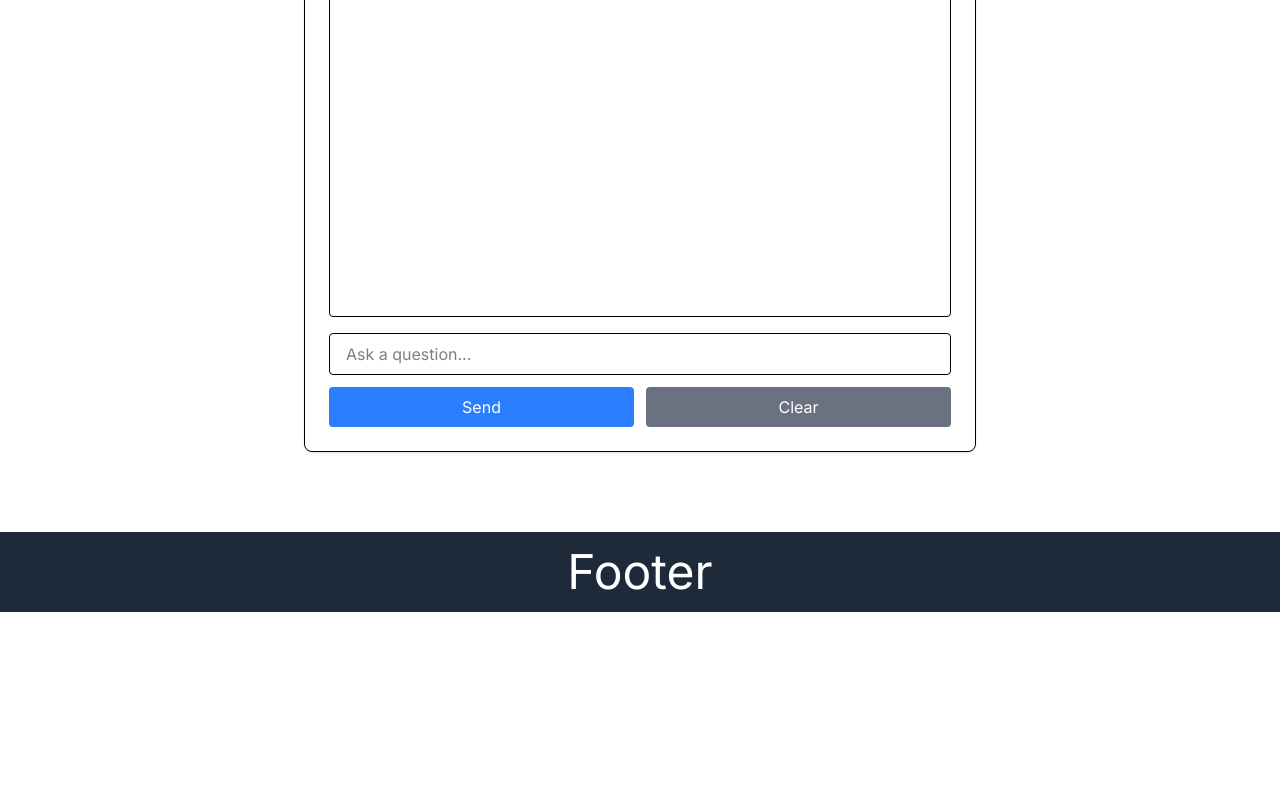
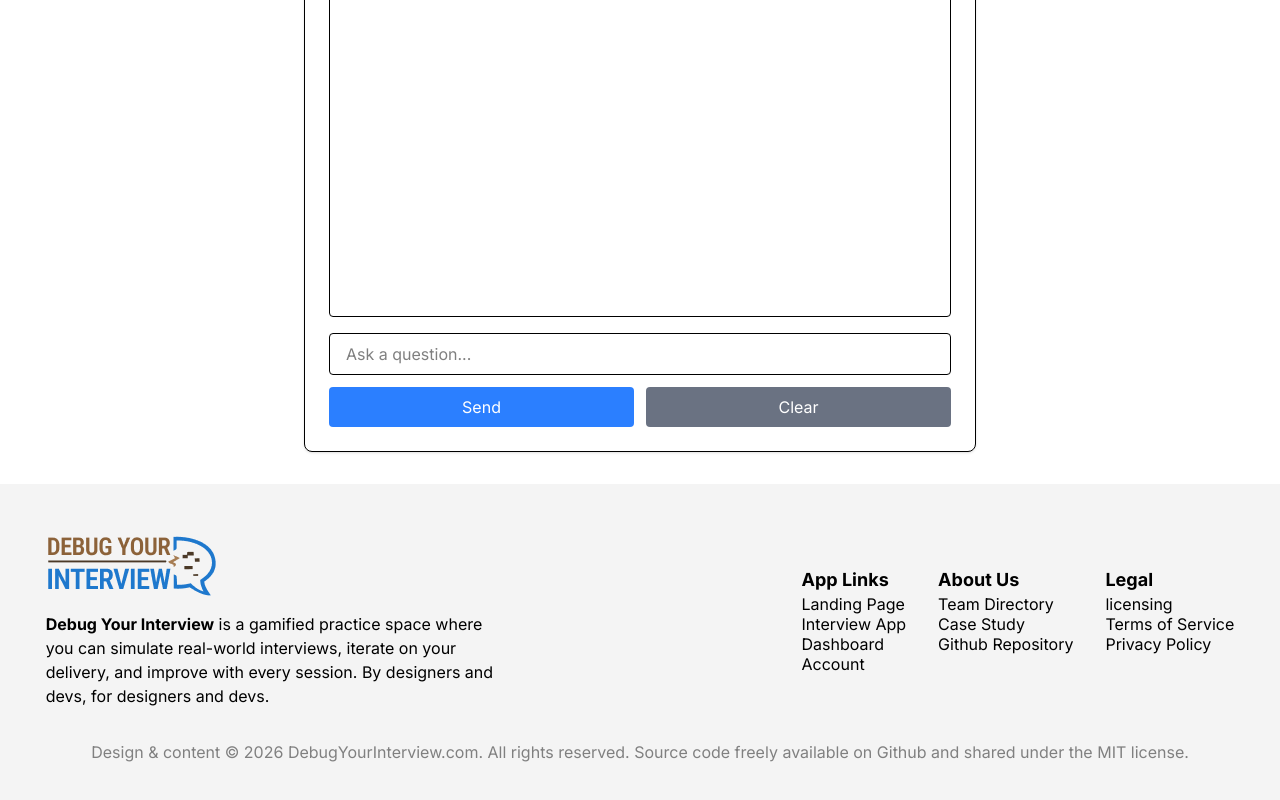
Before and after one commit to chingu-voyages/V59-tier3-team-39, a React (Vite) app in the folder frontend/: page / in a window 1280 px wide. Shown: the part 1851-2651 px from the top of the page. Before the commit the page ends 2463 px from the top, so only its background shows below. Built offline with nearby package versions, Linux system fonts and the light colour scheme.

Commit message:
replace placeholder with full footer (links, logo, copyright)

```diff
--- a/frontend/src/components/main/Footer.tsx
+++ b/frontend/src/components/main/Footer.tsx
@@ -1,8 +1,63 @@
+import { Link } from 'react-router-dom'
+import Logo from '../../assets/Logo.png'
+
+const footerData = [
+  {
+    title: 'App Links',
+    links: [
+      {label: 'Landing Page', link: '/'},
+      {label: 'Interview App', link: '/interview'},
+      {label: 'Dashboard', link: '/dashboard'},
+      {label: 'Account', link: '#'}
+    ]
+  },
+  {
+    title: 'About Us',
+    links: [
+      {label: 'Team Directory', link: '#'},
+      {label: 'Case Study', link: '/casestudy'},
+      {label: 'Github Repository', link: 'https://github.com/chingu-voyages/V59-tier3-team-39'}
+    ]
+  },
+  {
+    title: 'Legal',
+    links: [
+      {label: 'licensing', link: '#'},
+      {label: 'Terms of Service', link: '#'},
+      {label: 'Privacy Policy', link: '#'}
+    ]
+  }
+]
+
+const year = new Date().getFullYear()
+
+
+
 const Footer = () => {
   return (
-    <footer className="w-full h-[10vh] bg-gray-800 text-white flex items-center justify-center">
-      <div className="w-full">
-        <h2 className="text-5xl text-center">Footer</h2>
+    <footer className="bg-[#f4f4f4] mt-8">
+      <div className='w-13/14 mx-auto py-12'>
+        <div className="flex flex-col md:flex-row md:justify-between md:items-center mb-8">
+          <div className='space-y-4 max-w-md'>
+            <img src={Logo} alt="" />
+            <p>
+              <span className='font-bold'>Debug Your Interview</span> is a gamified practice space where you can simulate real-world interviews, iterate on your delivery, and improve with every session. By designers and devs, for designers and devs.
+            </p>
+          </div>
+          <div className='flex gap-8'>
+            {footerData.map(col => (
+              <div key={col.title} className='flex flex-col leading-tight'>
+                <span className='text-lg font-bold'>{col.title}</span>
+                {col.links.map(({label, link}) => (
+                  <Link key={label} to={link} className='hover:text-red-400'>{label}</Link>
+                ))}
+              </div>
+            ))}
+          </div>
+        </div>
+        <div className='text-center'>
+          <span className='text-[#808080]'>Design & content © {year} DebugYourInterview.com. All rights reserved. Source code freely available on Github and shared under the MIT license.</span>
+        </div>
       </div>
     </footer>
   )
--- a/frontend/src/pages/Home.tsx
+++ b/frontend/src/pages/Home.tsx
@@ -23,8 +23,6 @@ const Home = () => {
           </div>
         </div>
       </main>
-      <div className="w-full h-[10vh]">
-      </div>
     </div>
   )
 }
```
